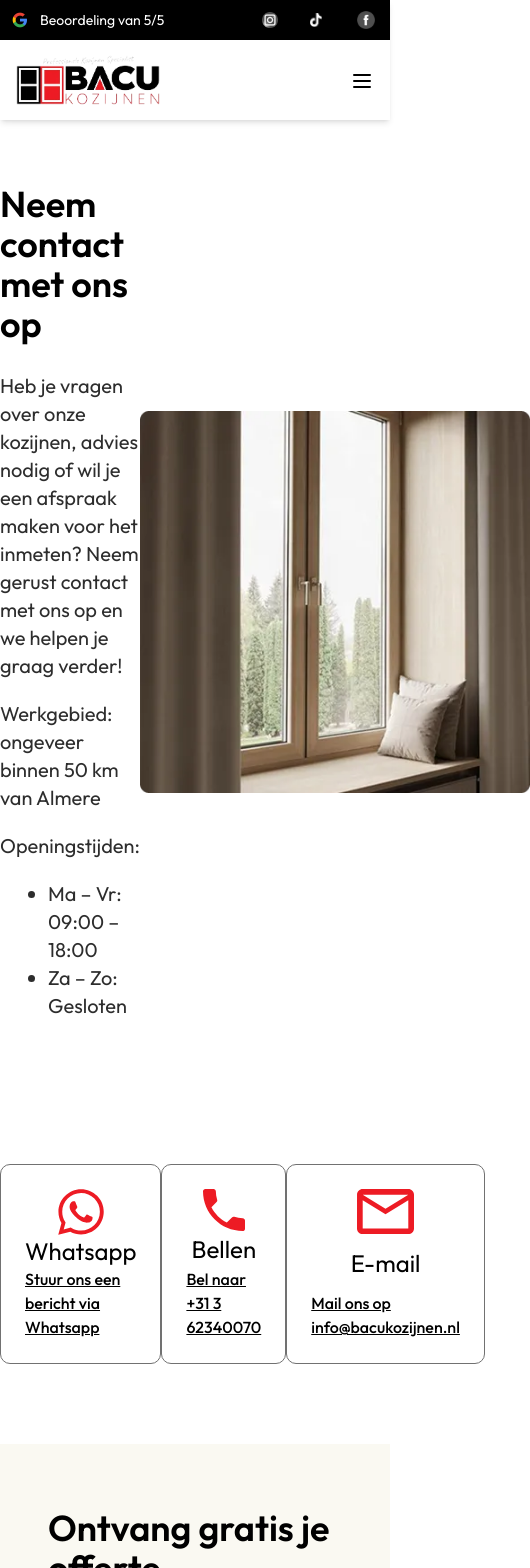
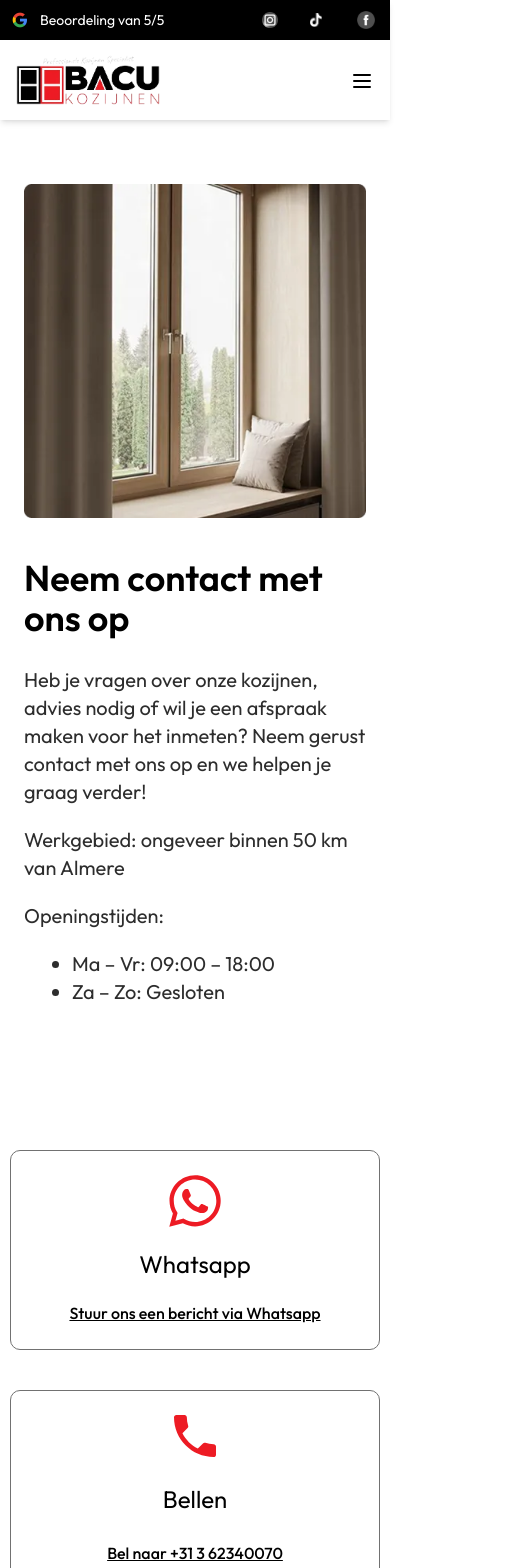
Before and after one commit to nazaruys/bacukozijnen, a Next.js app: page /contact in a window 390 px wide. Shown: the top 1568 px of the page, 530 px wide, since content can reach past the window. Built offline with nearby package versions, Linux system fonts and the light colour scheme.

Commit message:
Optimized Contact page for mobile

```diff
--- a/app/contact/page.js
+++ b/app/contact/page.js
@@ -11,43 +11,33 @@ export default function Contact() {
 			{/* Navbar */}
 			<Navbar currentPage={"contact"} />
 			{/* Main section */}
-			<section
-				className="md:px-36 flex flex-row items-center justify-between py-16"
-			>
+			<section className="px-6 md:px-36 flex flex-col-reverse md:flex-row items-center justify-between py-16 gap-10 md:gap-0">
 				{/* Left Column */}
-				<div
-					className="flex flex-col w-1/2"
-				>
+				<div className="flex flex-col w-full md:w-1/2">
 					{/* Title */}
-					<h1
-						className="text-4xl font-semibold text-black"
-					>
+					<h1 className="text-4xl font-semibold text-black">
 					Neem contact met ons op
 					</h1>
 					{/* Subtitle */}
-					<p
-						className="flex flex-col gap-y-5 mt-7 text-secondary text-xl"
-					>
+					<p className="flex flex-col gap-y-5 mt-7 text-secondary text-xl">
 					<span>Heb je vragen over onze kozijnen, advies nodig of wil je een afspraak maken voor het inmeten? Neem gerust contact met ons op en we helpen je graag verder!</span>
 					<span>Werkgebied: ongeveer binnen 50 km van Almere</span>
 					<span>Openingstijden:</span>
-						<ul className='list-disc ml-12'>
+					<ul className="list-disc ml-12">
 						<li>Ma – Vr: 09:00 – 18:00</li>
 						<li>Za – Zo: Gesloten</li>
 					</ul>
-
-
 					</p>
 				</div>
 				{/* Right Image */}
 				<img
 					src="/images/beige-kozijn.webp"
 					alt="Beige kozijnen voor een warme en natuurlijke uitstraling van het huis"
-					className="md:w-[435px] h-auto"
+					className="w-full md:w-[435px] h-auto"
 				/>
 				</section>
 			{/* Contact methods */}
-			<section className="flex justify-between md:px-36 py-20">
+			<section className="px-6 flex flex-col md:flex-row justify-between md:px-36 py-20 gap-10 md:gap-0 items-center">
 				{/* First */}
 				<a
 					className="w-[370px] h-[200px] bg-white rounded-[10px] flex flex-col items-center justify-between p-6"
```
Lines whose indentation alone changed are shown as unchanged.
